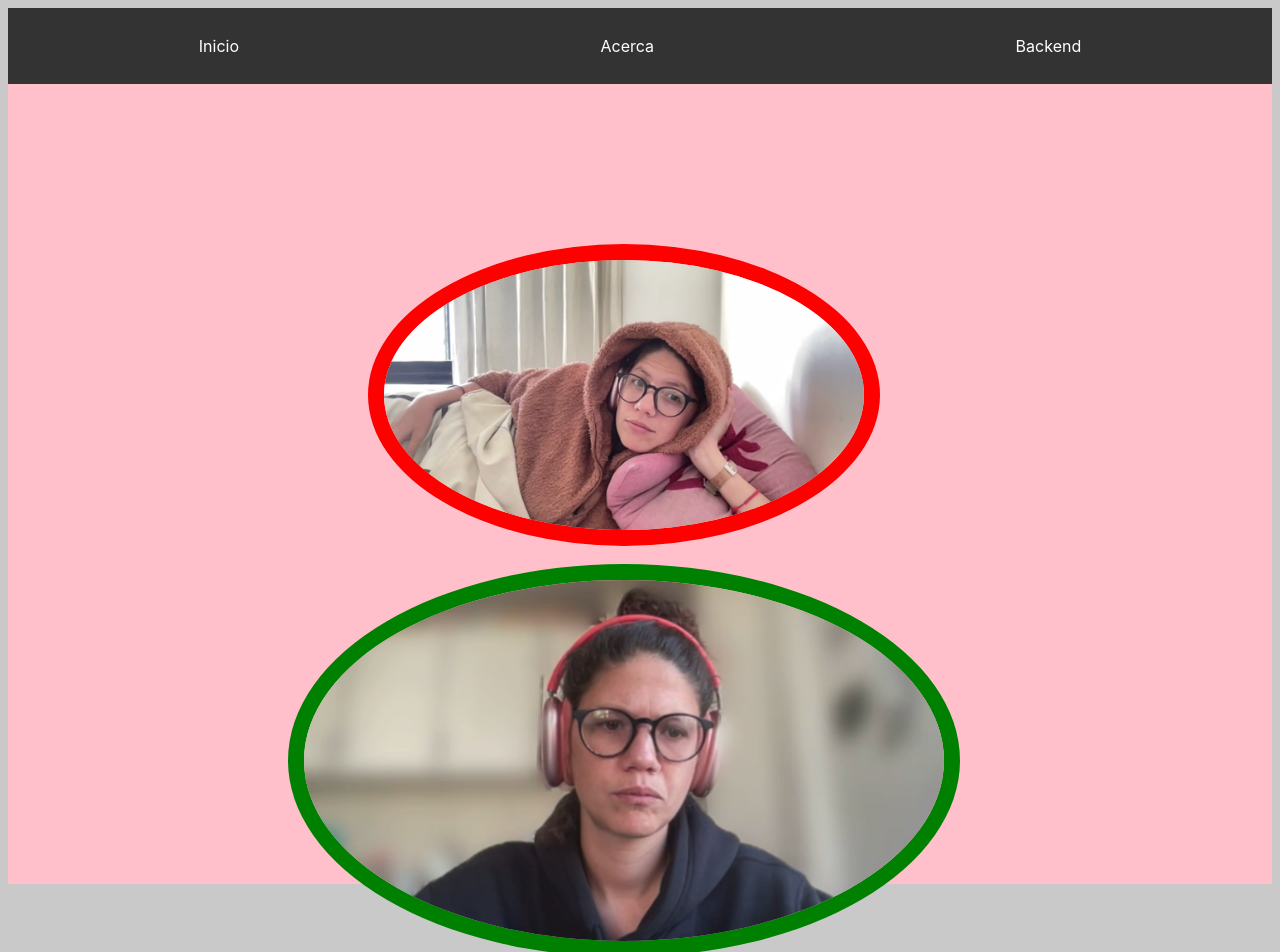
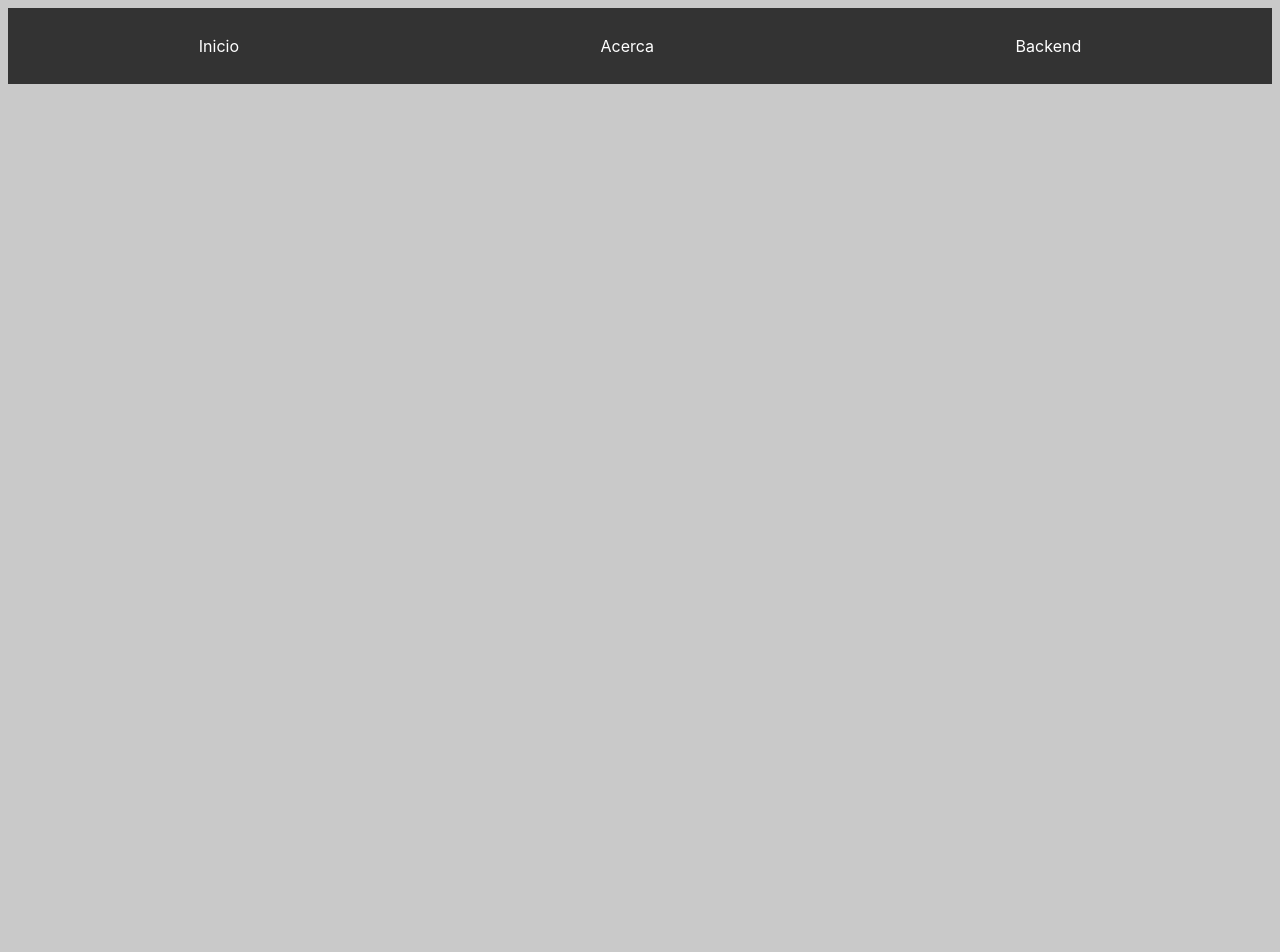
Before and after one commit to ezevazquez/react-nest, a React (Vite) app in the folder apps/client/: page / in a window 1280 px wide. Shown: the top 952 px of the page. After the commit the page ends 800 px from the top, so only its background shows below. Built offline with nearby package versions, Linux system fonts and the light colour scheme.

Commit message:
onli navbar start

```diff
--- a/apps/client/src/components/App.css
+++ /dev/null
@@ -1,41 +0,0 @@
-.container{
-  position: relative;
-  height: 100vh;
-  width: 100%;
-}
-
-.title{
-  position: absolute;
-  width: 60rem;
-  right: calc(50% - 30rem);
-  text-align: center;
-  font-size: 4rem;
-}
-
-.jesi1{
-  position: absolute;
-  width: 30rem;
-  right: calc(50% - 15rem);
-  top: 10rem;
-  border-radius: 50%;
-  border-color: red;
-  border-width: 1rem;
-  border-style: solid;
-}
-
-.jesi2{
-  position: absolute;
-  width: 40rem;
-  right: calc(50% - 20rem);
-  top: 30rem;
-  border-radius: 50%;
-  border-color: green;
-  border-width: 1rem;
-  border-style: solid;
-}
-
-.background-container {
-  background-color: pink;
-  width: 100%;
-  height: 100vh;
-}
--- a/apps/client/src/components/App.tsx
+++ /dev/null
@@ -1,16 +0,0 @@
-import './app.css';
-import jesi1 from "../assets/jesi1.png";
-import jesi2 from "../assets/jesi2.png";
-
-function App() {
-  return (
-    <div className='background-container'>
-      <div className='container'>
-        <img src={jesi1} alt='jesi love' className='jesi1' />
-        <img src={jesi2} alt='jesi love' className='jesi2' />
-      </div>
-    </div>
-  )
-}
-
-export default App
--- a/apps/client/src/index.tsx
+++ b/apps/client/src/index.tsx
@@ -1,12 +1,10 @@
 import React from 'react'
 import ReactDOM from 'react-dom/client'
 import Navbar from './components/navbar'
-import App from './components/app'
 import './index.css'
 
 ReactDOM.createRoot(document.getElementById('root')!).render(
   <React.StrictMode>
     <Navbar />
-    <App />
   </React.StrictMode>,
 );
```
Also changed, not shown: 7 other files (tests, documents, lock files or other folders).
